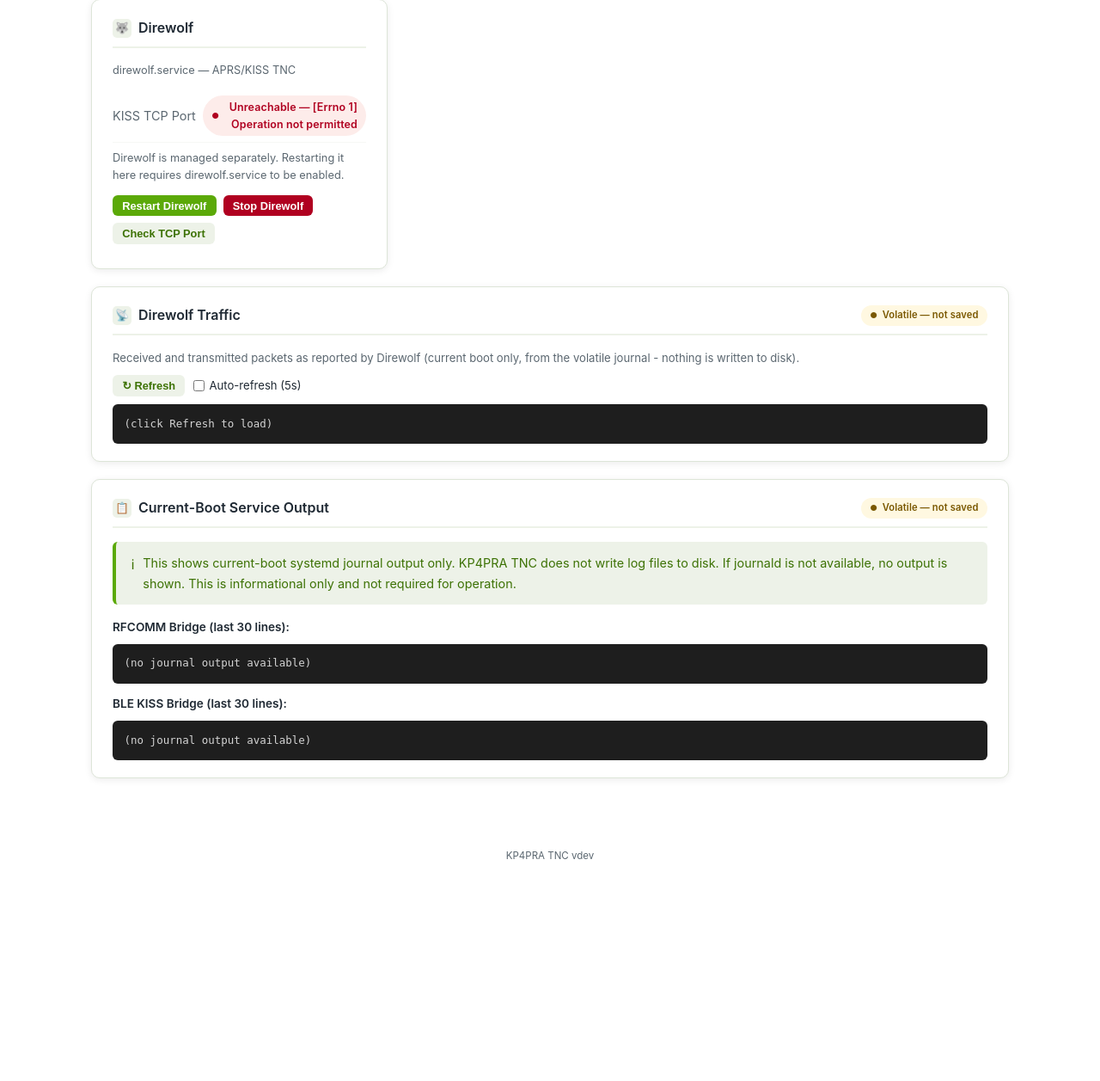
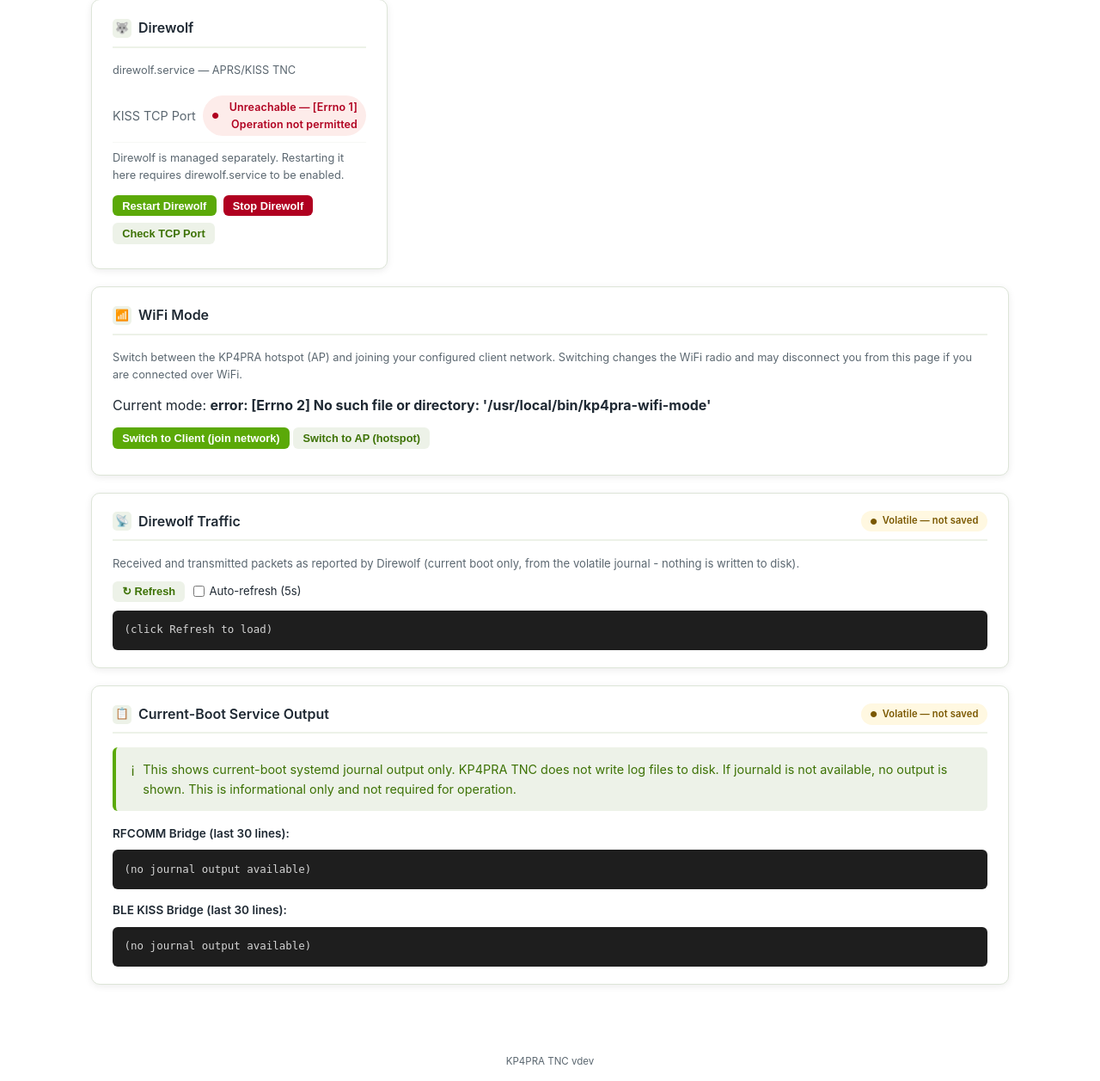
Before and after one commit to hebersoto/kp4pra, a FastAPI app: page /services in a window 1280 px wide. Shown: the part 518-1775 px from the top of the page at 86% size. Before the commit the page ends 1517 px from the top, so only its background shows below. Run offline with FastAPI, Linux system fonts and the light colour scheme; data that the repository does not hold is empty.

Commit message:
feature: web WiFi controls - client SSID/password card on Config page, AP/Client mode toggle on Services page, /api/wifi/status + /api/wifi/mode endpoints (guards against client mode with no SSID), field validation

```diff
--- a/src/web/templates/services.html
+++ b/src/web/templates/services.html
@@ -129,6 +129,21 @@
 
 <!-- Direwolf traffic -->
 <div class="card">
+  <div class="card-title"><span class="icon">📶</span> WiFi Mode</div>
+  <div class="card-subtitle" style="font-size:0.8rem;color:var(--kp4pra-muted-text);margin-bottom:0.75rem">
+    Switch between the KP4PRA hotspot (AP) and joining your configured client
+    network. Switching changes the WiFi radio and may disconnect you from this
+    page if you are connected over WiFi.
+  </div>
+  <div style="margin-bottom:0.75rem">Current mode: <strong id="wifi-mode-status">checking...</strong></div>
+  <div class="card-actions">
+    <button class="btn btn-primary btn-sm" onclick="wifiMode('client')">Switch to Client (join network)</button>
+    <button class="btn btn-secondary btn-sm" onclick="wifiMode('ap')">Switch to AP (hotspot)</button>
+  </div>
+  <div id="wifi-mode-result" style="margin-top:0.6rem;font-size:0.85rem"></div>
+</div>
+
+<div class="card">
   <div class="card-title"><span class="icon">📡</span> Direwolf Traffic
     <span class="badge badge-warning" style="margin-left:auto;font-size:0.7rem">Volatile — not saved</span>
   </div>
@@ -198,6 +213,39 @@ function toggleDwAuto(on) {
   }
 }
 
+async function loadWifiMode() {
+  try {
+    const r = await fetch('/api/wifi/status');
+    const d = await r.json();
+    const label = d.mode === 'ap' ? 'AP (hotspot)'
+                : d.mode === 'client' ? 'Client (joined network)'
+                : d.mode;
+    document.getElementById('wifi-mode-status').textContent = label;
+  } catch(e) {
+    document.getElementById('wifi-mode-status').textContent = 'unknown';
+  }
+}
+
+async function wifiMode(mode) {
+  const warn = mode === 'client'
+    ? 'Switch to Client mode?\n\nThe TNC will leave the KP4PRA hotspot and try to '
+      + 'join your configured client network. If you are connected over the hotspot '
+      + 'you will lose this page - reconnect on the client network.'
+    : 'Switch to AP mode?\n\nThe TNC will stop using your client WiFi and broadcast '
+      + 'the KP4PRA hotspot. If you are connected over the client network you will '
+      + 'lose this page - join the KP4PRA network and browse http://172.16.0.1/.';
+  if (!confirm(warn)) return;
+  const el = document.getElementById('wifi-mode-result');
+  el.textContent = 'Switching WiFi mode...';
+  try {
+    const r = await post('/api/wifi/mode', {mode: mode});
+    el.textContent = (r.success ? 'OK: ' : 'Error: ') + r.message;
+    loadWifiMode();
+  } catch(e) {
+    el.textContent = 'Request failed (expected if the switch dropped your connection): ' + e;
+  }
+}
+
 async function svcAction(action, svc) {
   showResult(null, `${action} ${svc}…`);
   const r = await post(`/api/service/${action}`, {service: svc});
@@ -234,5 +282,7 @@ function showResult(success, msg) {
   el.innerHTML = `<div class="alert ${cls}"><span class="alert-icon">${icon}</span><div>${msg}</div></div>`;
   el.scrollIntoView({behavior:'smooth'});
 }
+
+loadWifiMode();
 </script>
 {% endblock %}
--- a/src/web/web_app.py
+++ b/src/web/web_app.py
@@ -442,6 +442,46 @@ async def api_bt_remove(request: Request, _auth=Depends(check_auth)):
 # API: Service control
 # ─────────────────────────────────────────────────────────────────────────────
 
+@app.get("/api/wifi/status")
+async def api_wifi_status(_auth=Depends(check_auth)):
+    import subprocess
+    try:
+        r = subprocess.run(["/usr/local/bin/kp4pra-wifi-mode", "status"],
+                           capture_output=True, timeout=10)
+        mode = r.stdout.decode(errors="replace").strip() or "unknown"
+    except Exception as e:
+        mode = f"error: {e}"
+    cfg = load_config()
+    return JSONResponse({
+        "mode": mode,
+        "client_ssid": cfg.get("wifi", {}).get("client_ssid", ""),
+    })
+
+
+@app.post("/api/wifi/mode")
+async def api_wifi_mode(request: Request, _auth=Depends(check_auth)):
+    import subprocess
+    body = await request.json()
+    mode = body.get("mode", "")
+    if mode not in ("ap", "client"):
+        return JSONResponse({"success": False, "message": "mode must be 'ap' or 'client'"}, status_code=400)
+    if mode == "client":
+        cfg = load_config()
+        if not cfg.get("wifi", {}).get("client_ssid", "").strip():
+            return JSONResponse({"success": False,
+                "message": "No client WiFi configured. Set a Client WiFi SSID on the Config page first."}, status_code=400)
+    try:
+        r = subprocess.run(["sudo", "/usr/local/bin/kp4pra-wifi-mode", mode],
+                           capture_output=True, timeout=45)
+        out = r.stdout.decode(errors="replace").strip()
+        if r.returncode == 0:
+            return JSONResponse({"success": True, "message": out or f"Switched to {mode} mode"})
+        err = r.stderr.decode(errors="replace").strip()
+        return JSONResponse({"success": False, "message": err or out or "wifi-mode failed"}, status_code=500)
+    except Exception as e:
+        return JSONResponse({"success": False, "message": str(e)}, status_code=500)
+
+
 @app.post("/api/service/restart")
 async def api_service_restart(request: Request, _auth=Depends(check_auth)):
     body = await request.json()
```
Also changed, not shown: src/common/config_writer.py (+11 -0 lines), src/web/templates/config.html (+29 -0 lines).
